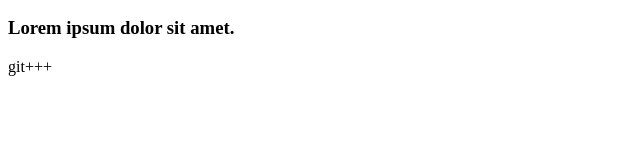
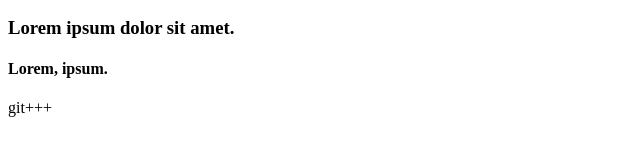
Before and after one commit to Apuyoiyi/eliminar-por-favor, a plain HTML site: page practica flexbox/prueba.html in a window 1280 px wide. Shown: the part 144-294 px from the top of the page, without its empty margins (0-640 px from the left). Drawn offline with Linux system fonts and the light colour scheme.

Commit message:
agregue h4

```diff
--- a/practica flexbox/prueba.html
+++ b/practica flexbox/prueba.html
@@ -13,5 +13,6 @@
     <h1> Lorem, ipsum dolor.</h1>
     <h2>Lorem ipsum dolor sit.</h2>
     <h3>Lorem ipsum dolor sit amet.</h3>
+    <h4>Lorem, ipsum.</h4>
 </body>
 </html>git+++
```
